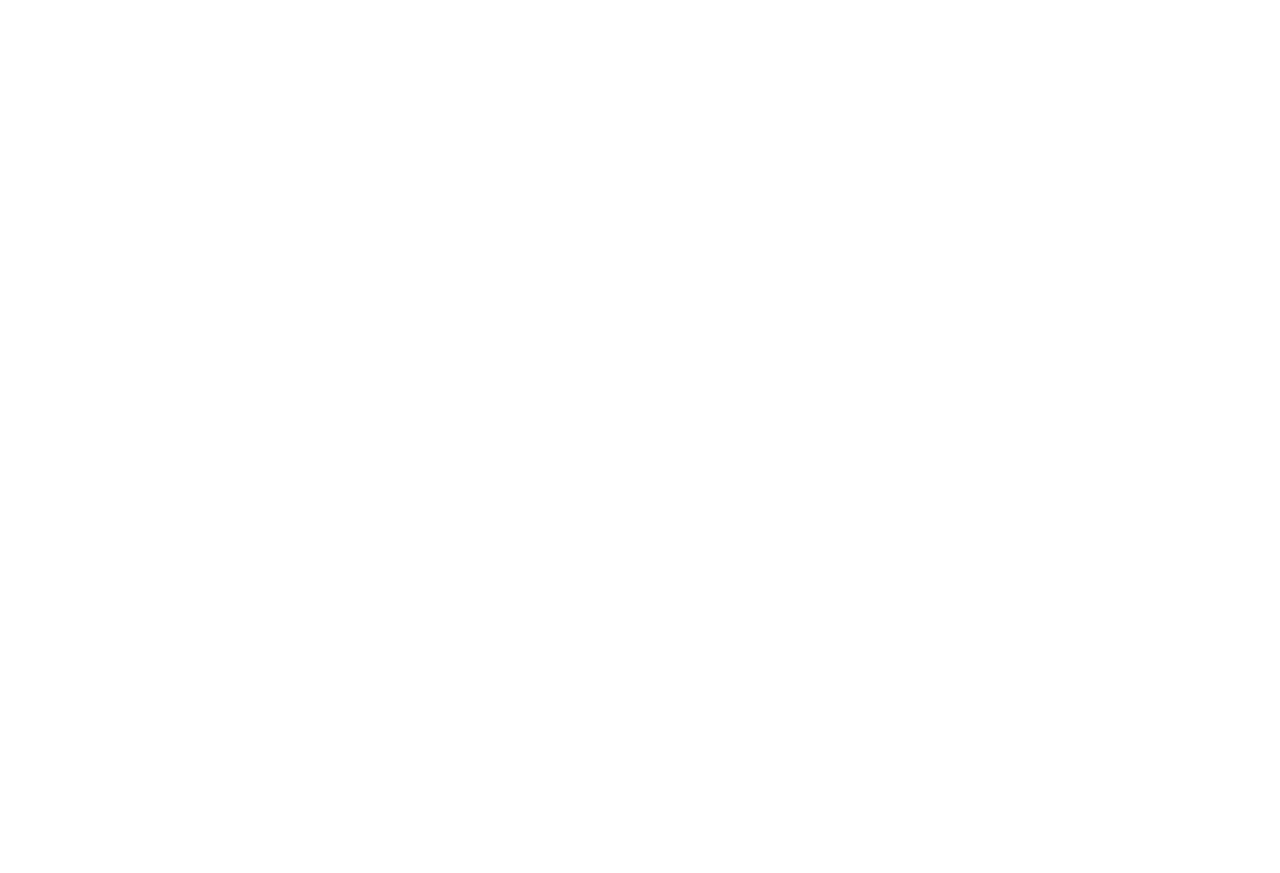
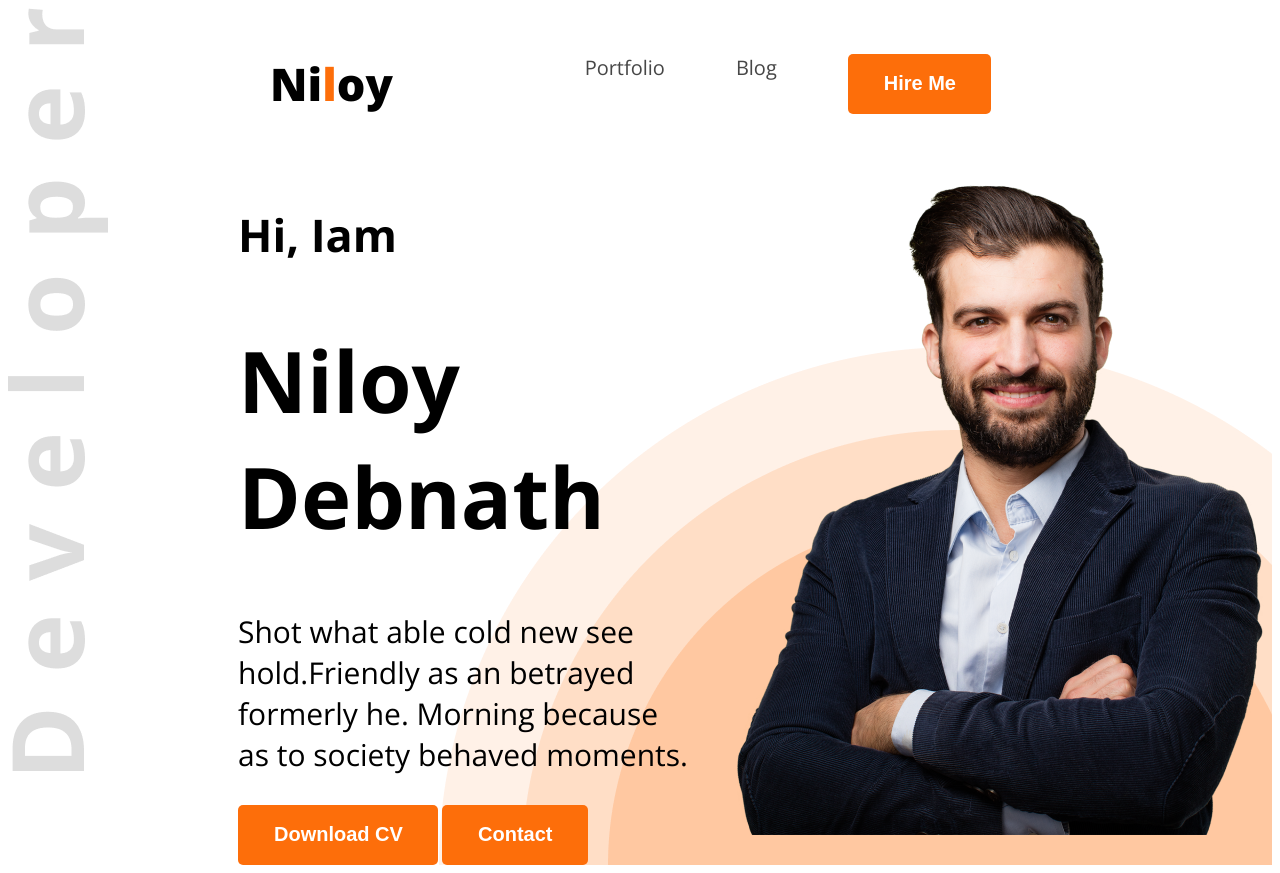
Before and after one commit to niloy-debnath/portfolio, a plain HTML site: page index.html in a window 1280 px wide. Before the commit the page ends 800 px from the top, so only its background shows below. Drawn offline with nearby package versions, Linux system fonts and the light colour scheme.

Commit message:
header uploaded

```diff
--- a/index.html
+++ b/index.html
@@ -4,10 +4,35 @@
     <meta charset="UTF-8">
     <meta name="viewport" content="width=device-width, initial-scale=1.0">
     <title>My portfolio</title>
+
+   <link rel="preconnect" href="https://fonts.googleapis.com">
+<link rel="preconnect" href="https://fonts.gstatic.com" crossorigin>
+<link href="https://fonts.googleapis.com/css2?family=Open+Sans:ital,wght@0,300..800;1,300..800&display=swap" rel="stylesheet">
+
+    <link rel="stylesheet" href="styles/portfolio.css">
 </head>
-<body>
-    <header>
+<body class="open-sans-normal">
+    <header class="header">
 
+        <nav>
+            <h3 class="nav-title">Ni<span style="color: #FD6E0A;">l</span>oy</h3>
+            <ul>
+                <li><a href="">Portfolio</a></li>
+                <li><a href="">Blog</a></li>
+                <li><a  href=""><button class="hire-btn">Hire Me</button></a></li>
+            </ul>
+        </nav>
+        <div class="container">
+            <div class="container-content">
+                <h3 class="greeting">Hi, Iam</h3>
+               <h1 class="greeting-name">Niloy Debnath</h1>
+               <p class="greeting-message">Shot what able cold new see hold.Friendly as an betrayed formerly he. Morning because as to society behaved moments.</p>
+               <button class="hire-btn">Download CV</button>
+               <button class="hire-btn">Contact</button>
+
+            </div>
+            <img src="images/hardy.png" class="img" alt="">
+        </div>
     </header>
     <main>
 
--- /dev/null
+++ b/styles/portfolio.css
@@ -0,0 +1,101 @@
+
+.open-sans-normal{
+  font-family: "Open Sans", sans-serif;
+  font-optical-sizing: auto;
+
+  font-style: normal;
+  font-variation-settings:
+    "wdth" 100;
+}
+
+
+/* Navigation Bar */
+
+nav{
+    display: flex;
+    align-items: center;
+    justify-content: space-between;
+    margin-right: 230px;
+}
+.hire-btn{
+    /* margin: 18,35,19,36; */
+    background-color: #FD6E0A ;
+    font-weight: bold;
+    font-size: 20px;
+    padding: 18px 35px 19px 36px;
+    color: white;
+    border-radius: 5px;
+    border: none;
+    cursor: pointer;
+
+}
+
+.nav-title{
+    font-weight: 800;
+    font-size: 45px;
+}
+
+
+nav ul li{
+    list-style: none;
+}
+
+
+ul{
+    display: flex;
+    gap: 20px;
+    justify-items: center
+}
+
+nav ul li a{
+    text-decoration: none;
+    font-size: 20px;
+    color: #474747;
+    margin-right: 51px;
+}
+
+nav h3{
+    margin-left: 262px;
+}
+
+.header{
+    background-image: url(../images/developer.png),url(../images/header_bg.png);
+    background-repeat: no-repeat;
+    /* margin: 38px 1441px 25px 23px; */
+    background-position: top left,bottom right;
+
+}
+
+
+
+/* banner styles */
+
+.container{
+    display: flex;
+    justify-content: space-between;
+    margin: 0px 35px 0px 230px;
+    margin-right: 0px;
+
+}
+
+.container-content{
+    max-width: 585px;
+}
+
+.img{
+    width: 584px;
+    height: 676px;
+}
+
+.greeting{
+    font-weight: 600px;
+    font-size: 45px;
+}
+.greeting-name{
+    font-size: 85px;
+    font-weight: bold;
+}
+.greeting-message{
+    font-weight: 400px;
+    font-size: 30px;
+}
```
